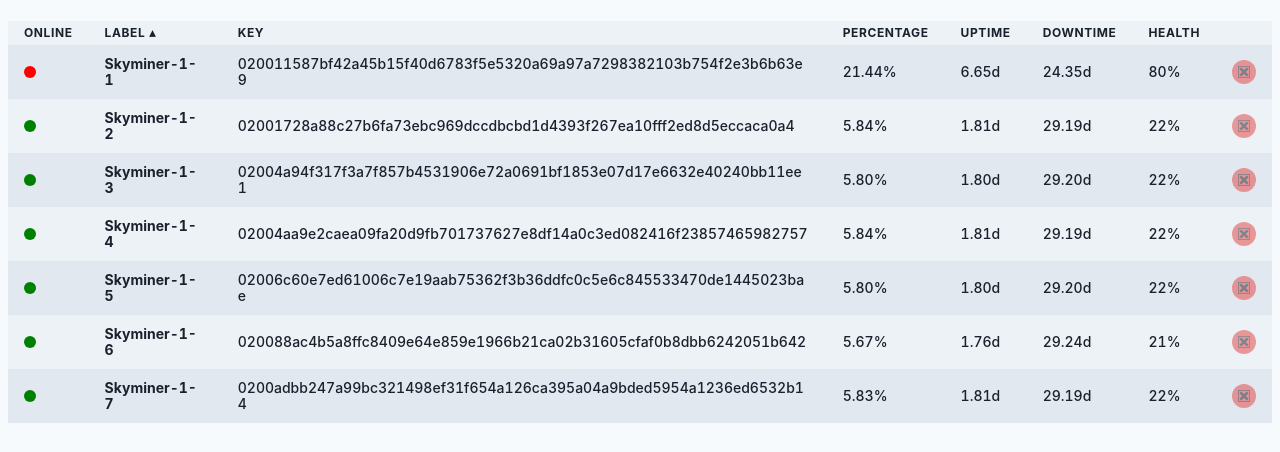
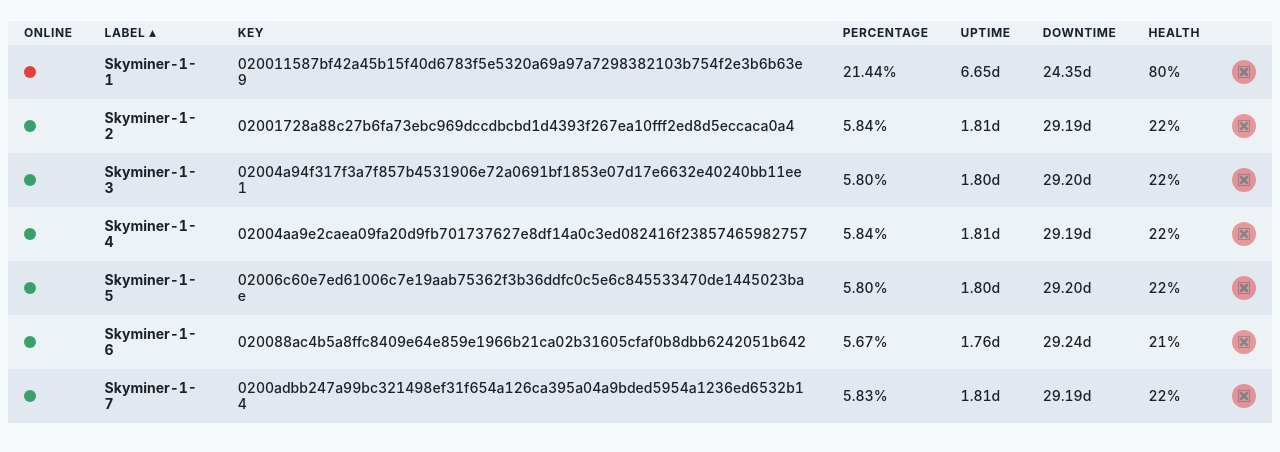
Before and after one commit to madeinchema/skywire-uptime-tracker, a Next.js app: page / in a window 1280 px wide. Shown: the part 327-779 px from the top of the page. Built offline with nearby package versions, Linux system fonts and the light colour scheme.

Commit message:
use red & green colors from Chakra UI theme

```diff
--- a/components/common/VisorCard.tsx
+++ b/components/common/VisorCard.tsx
@@ -71,7 +71,7 @@ const VisorCard = ({ visor, onLabelSubmit }: VisorCardProps): JSX.Element => {
             width={3}
             height={3}
             borderRadius="100%"
-            bgColor={visor.online ? 'green' : 'red'}
+            bgColor={visor.online ? 'green.500' : 'red.500'}
           />
 
           <Editable
--- a/components/common/VisorsTable/VisorsTable.tsx
+++ b/components/common/VisorsTable/VisorsTable.tsx
@@ -84,7 +84,7 @@ const VisorsTable = ({
                         width={3}
                         height={3}
                         borderRadius="100%"
-                        bgColor={visor.online ? 'green' : 'red'}
+                        bgColor={visor.online ? 'green.500' : 'red.500'}
                       />
                     </Td>
 
```
